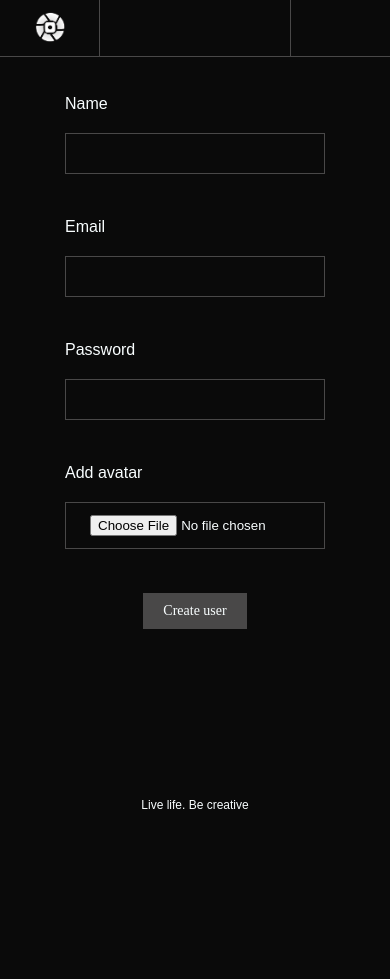
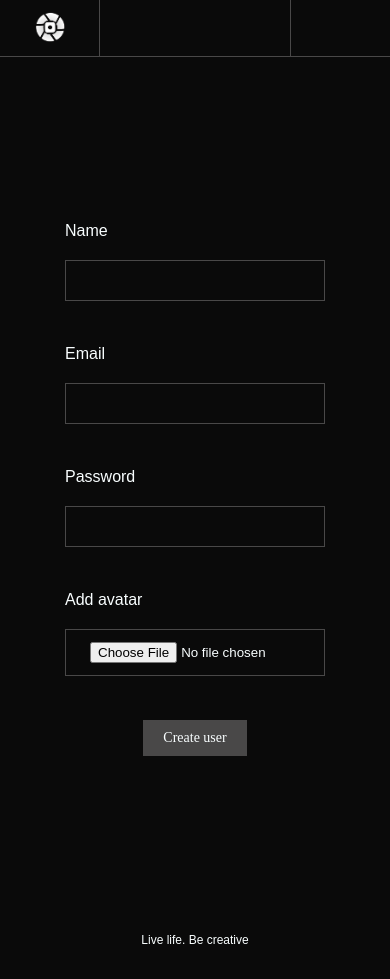
Before and after one commit to EgorFray/photoGallery, a React (Vite) app in the folder frontend/gallery/: page /createUser in a window 390 px wide. Before the commit the page ends 844 px from the top, so only its background shows below. Built offline with nearby package versions, Linux system fonts and the light colour scheme; no server answers.

Commit message:
Frontend: fix media-query for CreateUser form

```diff
--- a/frontend/gallery/src/components/CreateUserForm.module.css
+++ b/frontend/gallery/src/components/CreateUserForm.module.css
@@ -7,6 +7,7 @@
 }
 
 .createForm {
+	margin-top: 4.8rem;
 	padding: 2rem;
 	width: 40rem;
 	max-width: 40rem;
@@ -42,7 +43,12 @@
 
 /* BELOW 464px */
 @media (max-width: 29em) {
+	.formContainer {
+		height: 100vh;
+	}
+
 	.createForm {
+		margin-top: 0rem;
 		width: 30rem;
 		max-width: 30rem;
 	}
```
